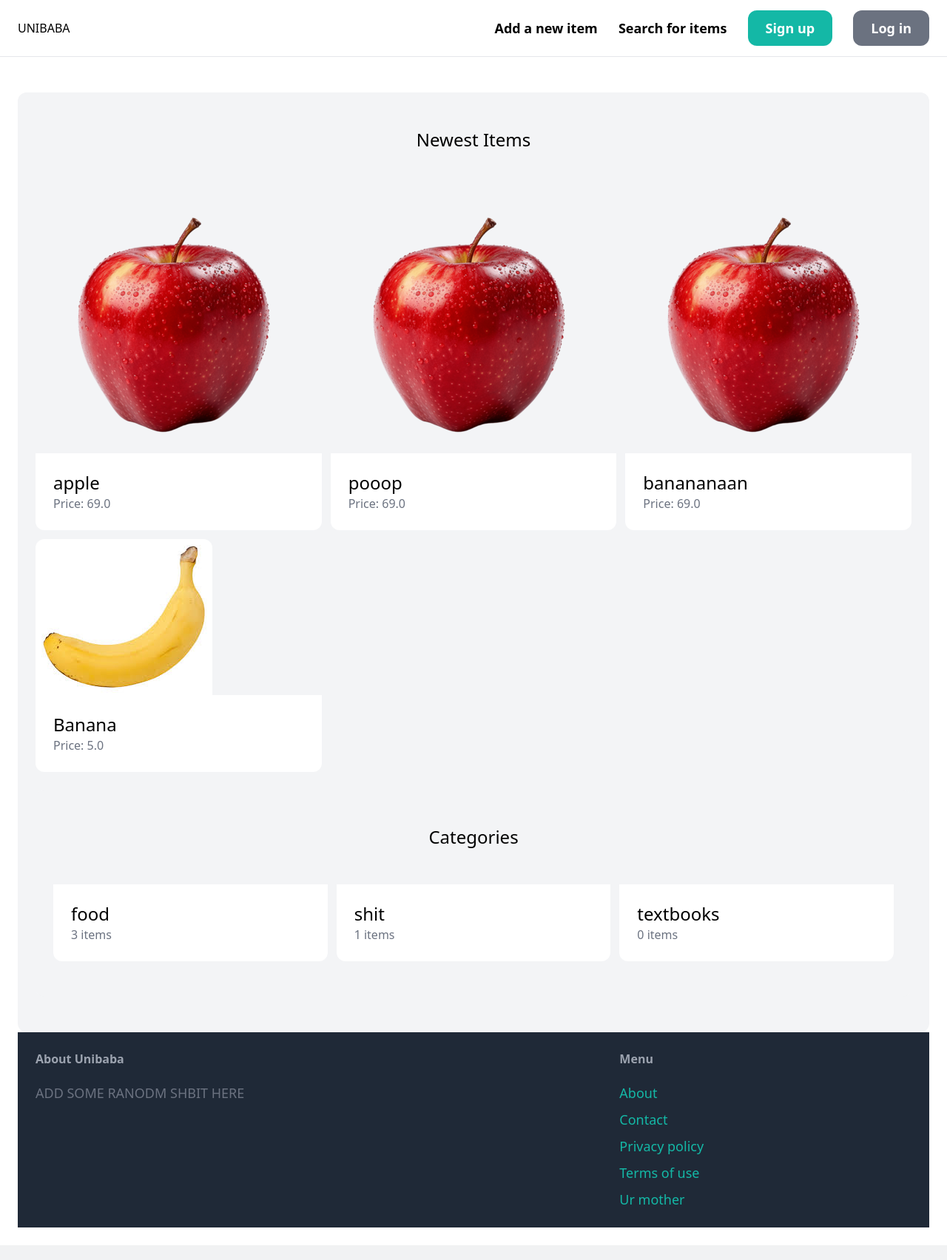
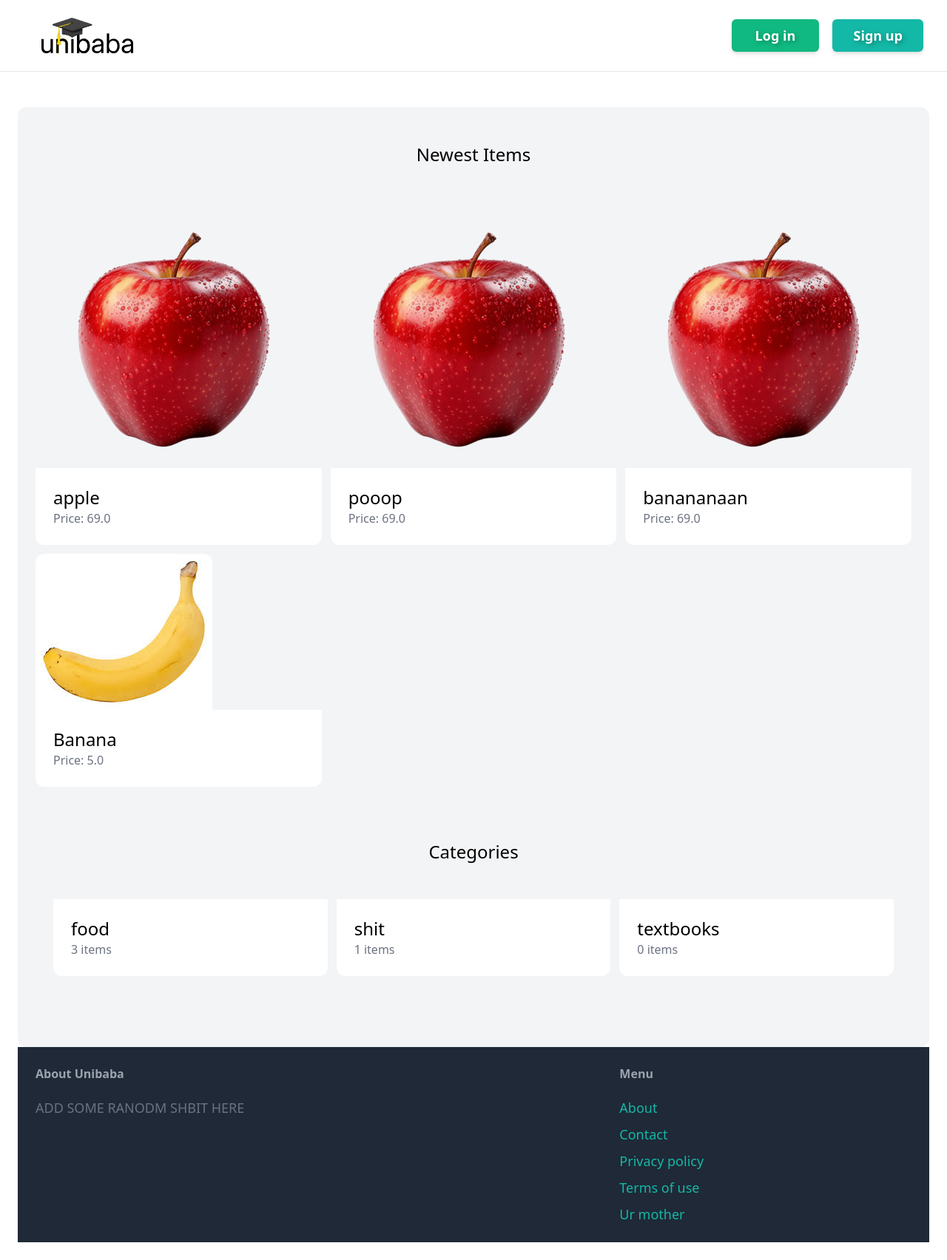
Before and after one commit to uraneek123/unibaba, a Django app: page / in a window 1280 px wide. Shown: the whole page at 74% size. Run offline with Django 5.2, Linux system fonts and the light colour scheme; data comes from the database, SQL or seed files in the repository; both versions use the stored data as it was after the commit; some libraries are stand-ins or nearby versions.

Commit message:
changed buttons and logo

```diff
--- a/base/templates/base/templatepage.html
+++ b/base/templates/base/templatepage.html
@@ -7,25 +7,30 @@
 
         <script src="https://cdn.tailwindcss.com"></script> <!--This shit gives you pre implemented css classes-->
 
+        {% load static %}
         <title>{% block title %}{% endblock %} | Unibaba </title>
     </head>
 
     <body>
+
         <!-- The class= stuff uses tailwind, u can randomly specify properties as seen below-->
         <!--Edit this stuff to make webpage look nicer-->
-        <nav class="py-6 px-6 flex justify-between items-center border-b border-gray-200">
-            <a href="/" class=""text-xl font-semibold">UNIBABA</a>
+        <nav class="font-sans py-6 px-8 flex justify-between items-center border-b border-gray-200">
+            <a href="/">
+                <img src="{% static 'unibaba.svg' %}" alt="unibaba" class="h-12 w-auto px-6"/>
+              </a>
 
-            <div class="space-x-6">
-                <a href="{% url 'item:new' %}" class="text-lg font-semibold hover:text-gray-500">Add a new item</a> <!--THe href = # means unimplemented functions-->
-                <a href="{% url 'item:items' %}" class="text-lg font-semibold hover:text-gray-500">Search for items</a>
+            <!-- <a href="/" class="text-2xl font-bold">Unibaba</a>-->
 
+            <div class="space-x-3.5">
                 {% if request.user.is_authenticated %}
+                    <a href="{% url 'item:new' %}" class="text-lg font-semibold hover:text-gray-500">Add a new item</a> <!--THe href = # means unimplemented functions-->
+                    <a href="{% url 'item:items' %}" class="text-lg font-semibold hover:text-gray-500">Search for items</a>
                     <a href="{% url 'conversation:inbox' %}" class="px-6 py-3 text-lg font-semibold bg-teal-500 text-white rounded-xl hover:bg-teal-700">Inbox</a>
                     <a href="{% url 'dashboard:index' %}" class="px-6 py-3 text-lg font-semibold bg-gray-500 text-white rounded-xl hover:bg-gray-700">Dashboard</a>
                 {% else %}
-                    <a href="{% url 'base:signup' %}" class="px-6 py-3 text-lg font-semibold bg-teal-500 text-white rounded-xl hover:bg-teal-700">Sign up</a>
-                    <a href="{% url 'base:login' %}" class="px-6 py-3 text-lg font-semibold bg-gray-500 text-white rounded-xl hover:bg-gray-700">Log in</a>
+                    <a href="{% url 'base:login' %}" class="px-8 py-2.5 text-lg font-semibold text-white shadow-md rounded-md bg-emerald-500 hover:bg-emerald-700 transition-colors duration-300 ease-in-out focus-visible:outline-3 focus-visible:outline-offset-4 focus-visible:outline-emerald-500" style="text-shadow: 2px 2px 6px rgba(0, 0, 0, 0.3)">Log in</a>
+                    <a href="{% url 'base:signup' %}" class="px-7 py-2.5 text-lg font-semibold text-white shadow-md rounded-md bg-teal-500 hover:bg-teal-700 transition-colors duration-300 ease-in-out focus-visible:outline-3 focus-visible:outline-offset-4 focus-visible:outline-emerald-500" style="text-shadow: 2px 2px 6px rgba(0, 0, 0, 0.3)">Sign up</a>
                 {% endif %}
             </div>
         </nav>
@@ -34,7 +39,7 @@
             {% endblock %} <!--This allows u to modify the templatepage and add other html+css components-->
         </div>
 
-        <footer class="py-6 px-6 flex justify-between bg-gray-800">
+        <footer class="font-sans py-6 px-6 flex justify-between bg-gray-800">
             <div class="w-2/3 pre-10">
                 <h3 class="mb-5 font-semibold text-gray-400">About Unibaba</h3>
 
--- a/base/urls.py
+++ b/base/urls.py
@@ -2,6 +2,7 @@ from django.urls import path
 from django.contrib.auth import views as auth_views
 from . import views
 from .forms import LoginForm
+
 
 app_name = 'base'
 
```
Also changed, not shown: base/static/unibaba.svg (added), db.sqlite3, media/item_images/images_1.jpg (added).
